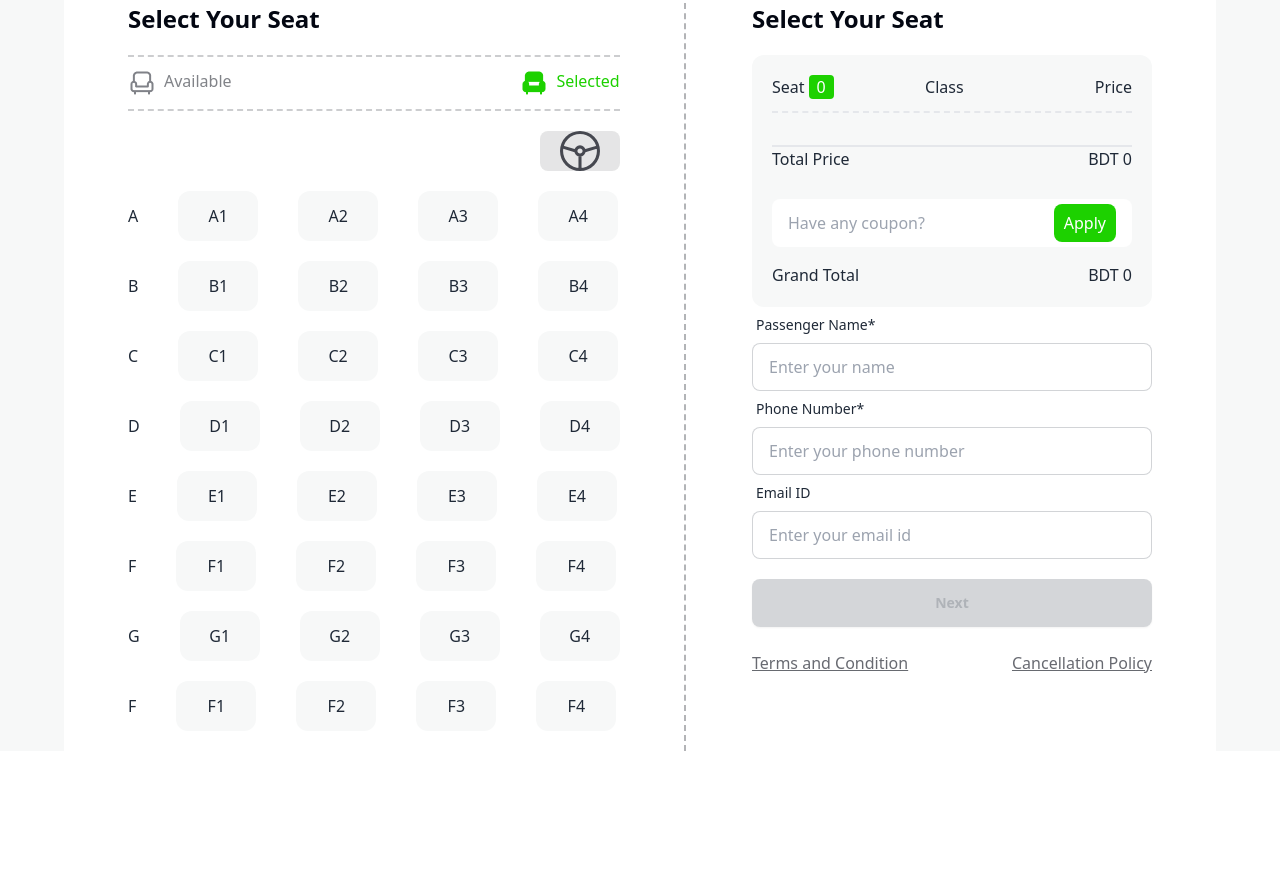
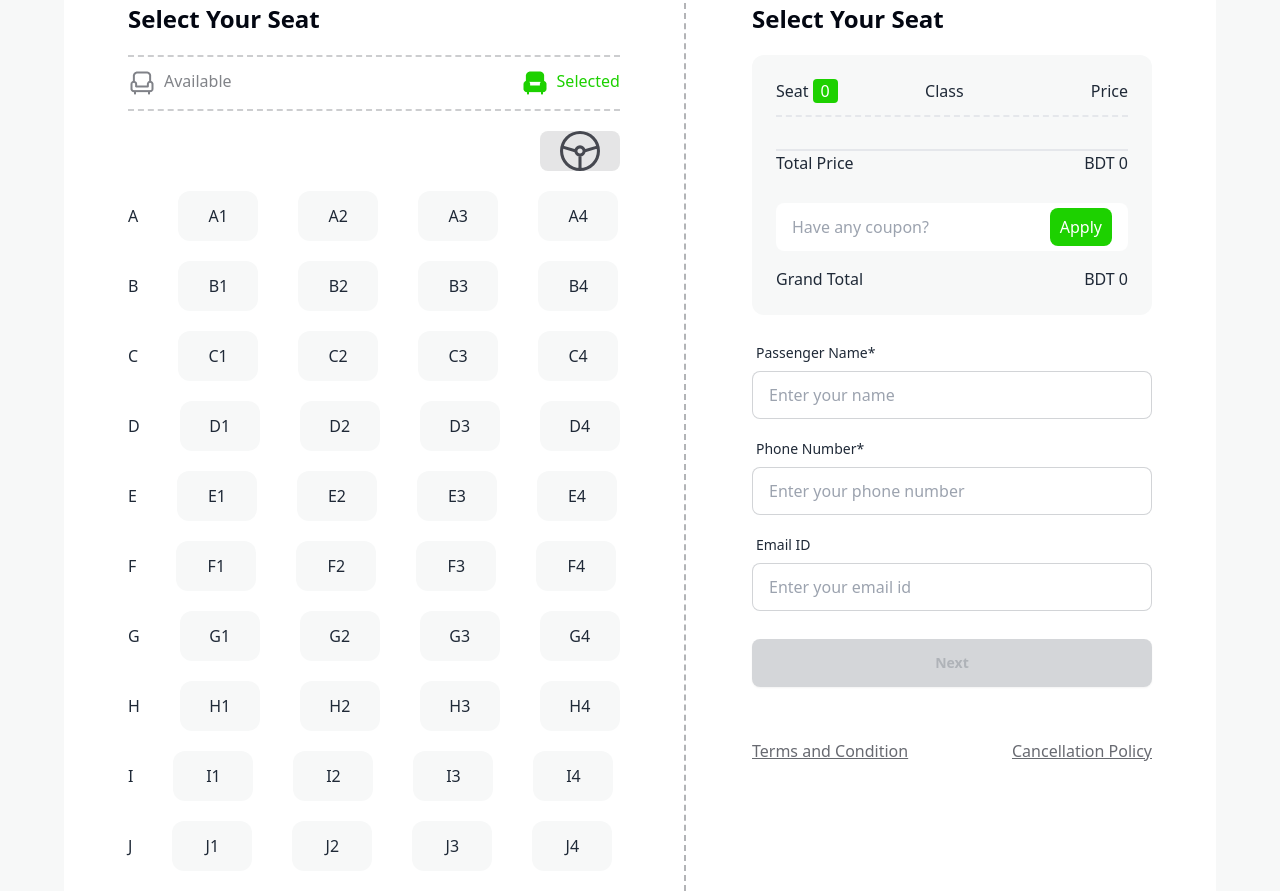
Before and after one commit to FarzanaHaq/Assignment-Five, a plain HTML site: page index.html in a window 1280 px wide. Shown: the part 2177-3068 px from the top of the page. Before the commit the page ends 2928 px from the top, so only its background shows below. Drawn offline with nearby package versions, Linux system fonts and the light colour scheme.

Commit message:
Add existing file

```diff
--- a/index.html
+++ b/index.html
@@ -248,11 +248,25 @@
                             <h4 class="bg-[#F7F8F8] w-[80px] h-[50px] flex justify-center items-center rounded-xl">G4</h4>
                         </div>
                         <div class="flex gap-10 mb-5">
-                            <h1 class="flex items-center">F</h1>
-                            <h4 class="bg-[#F7F8F8] w-[80px] h-[50px] flex justify-center items-center rounded-xl">F1</h4>
-                            <h4 class="bg-[#F7F8F8] w-[80px] h-[50px] flex justify-center items-center rounded-xl">F2</h4>
-                            <h4 class="bg-[#F7F8F8] w-[80px] h-[50px] flex justify-center items-center rounded-xl">F3</h4>
-                            <h4 class="bg-[#F7F8F8] w-[80px] h-[50px] flex justify-center items-center rounded-xl">F4</h4>
+                            <h1 class="flex items-center">H</h1>
+                            <h4 class="bg-[#F7F8F8] w-[80px] h-[50px] flex justify-center items-center rounded-xl">H1</h4>
+                            <h4 class="bg-[#F7F8F8] w-[80px] h-[50px] flex justify-center items-center rounded-xl">H2</h4>
+                            <h4 class="bg-[#F7F8F8] w-[80px] h-[50px] flex justify-center items-center rounded-xl">H3</h4>
+                            <h4 class="bg-[#F7F8F8] w-[80px] h-[50px] flex justify-center items-center rounded-xl">H4</h4>
+                        </div>
+                        <div class="flex gap-10 mb-5">
+                            <h1 class="flex items-center">I</h1>
+                            <h4 class="bg-[#F7F8F8] w-[80px] h-[50px] flex justify-center items-center rounded-xl">I1</h4>
+                            <h4 class="bg-[#F7F8F8] w-[80px] h-[50px] flex justify-center items-center rounded-xl">I2</h4>
+                            <h4 class="bg-[#F7F8F8] w-[80px] h-[50px] flex justify-center items-center rounded-xl">I3</h4>
+                            <h4 class="bg-[#F7F8F8] w-[80px] h-[50px] flex justify-center items-center rounded-xl">I4</h4>
+                        </div>
+                        <div class="flex gap-10 mb-5">
+                            <h1 class="flex items-center">J</h1>
+                            <h4 class="bg-[#F7F8F8] w-[80px] h-[50px] flex justify-center items-center rounded-xl">J1</h4>
+                            <h4 class="bg-[#F7F8F8] w-[80px] h-[50px] flex justify-center items-center rounded-xl">J2</h4>
+                            <h4 class="bg-[#F7F8F8] w-[80px] h-[50px] flex justify-center items-center rounded-xl">J3</h4>
+                            <h4 class="bg-[#F7F8F8] w-[80px] h-[50px] flex justify-center items-center rounded-xl">J4</h4>
                         </div>
                      </div>
                  </div>
@@ -263,7 +277,7 @@
                         <div class="mb-5">
                             <h1 class="text-[#030712] font-semibold text-2xl">Select Your Seat</h1>
                         </div>
-                        <div class="bg-[#F7F8F8] p-5 rounded-xl">
+                        <div class="bg-[#F7F8F8] p-6 rounded-xl">
                             <div class="flex justify-between mb-4 border-b-2 border-dashed boder-[#03071233] pb-3">
                                 <div class="flex gap-1">
                                     <h1>Seat</h1>
@@ -281,7 +295,7 @@
                                 <h1>Total Price</h1>
                                 <h2>BDT <span id="total-price">0</span></h2>
                             </div>
-                            <div class="mb-4">
+                            <div id="input-section" class="mb-4">
                                 <label class="input input-bordered flex items-center gap-2 border-none">
                                     <input id="apply-input" type="text" class="grow" placeholder="Have any coupon?" />
                                     <button id="apply-button" class="py-[7px] px-[10px] bg-[#1DD100] rounded-lg text-white" >Apply</button>
@@ -295,27 +309,27 @@
                         </div>
                     <!--input-->
                     <div>
-                        <label class="form-control w-full max-w-xs">
+                        <label class="form-control w-full max-w-xs mt-5">
                             <div class="label">
                               <span class="label-text">Passenger Name*</span>
                             </div>
                             <input type="text" placeholder="Enter your name" class="input input-bordered w-[400px]" />
                           </label>
-                          <label class="form-control w-full max-w-xs">
+                          <label class="form-control w-full max-w-xs mt-3">
                             <div class="label">
                               <span class="label-text">Phone Number*</span>
                             </div>
                             <input id="phone-number" type="text" placeholder="Enter your phone number" class="input input-bordered w-[400px]" />
                           </label>
-                          <label class="form-control">
+                          <label class="form-control mt-3">
                             <div class="label">
                               <span class="label-text">Email ID</span>
                             </div>
                             <input type="text" placeholder="Enter your email id" class="input input-bordered w-[400px]" />
                           </label>
-                          <button disabled id="next-btn" class="btn w-[400px] bg-[#1DD100] rounded-lg text-white mt-5 mb-6">Next</button>
+                          <button disabled id="next-btn" class="btn w-[400px] bg-[#1DD100] rounded-lg text-white mt-7 mb-6">Next</button>
                     </div>
-                    <div class="flex justify-between">
+                    <div class="flex justify-between mt-7">
                         <h1 class="text-[#03071299] underline" >Terms and Condition</h1>
                         <h2 class="text-[#03071299] underline">Cancellation Policy</h2>
                     </div>
--- a/script.js
+++ b/script.js
@@ -10,12 +10,10 @@ const ticketButton = document.querySelectorAll("h4");
         const title = item.innerText;
         const getPrice = document.getElementById("price-value");
         const price = parseFloat(getPrice.innerText);
+
         //can be clicked only once
         item.removeEventListener("click", handleClick);
 
-        if ((titleCount - 1) === 4) {
-         item.removeEventListener("click", handleClick);
-        }
 
         //change the color
         item.classList.add("bg-lime-400");
@@ -105,3 +103,8 @@ const ticketButton = document.querySelectorAll("h4");
     const headerSection = document.getElementById("header-section");
     headerSection.classList.add("hidden")
  })
+
+ document.getElementById("apply-button").addEventListener("click", function () {
+   const divHide = document.getElementById("input-section");
+   divHide.classList.add("hidden")
+})
```
